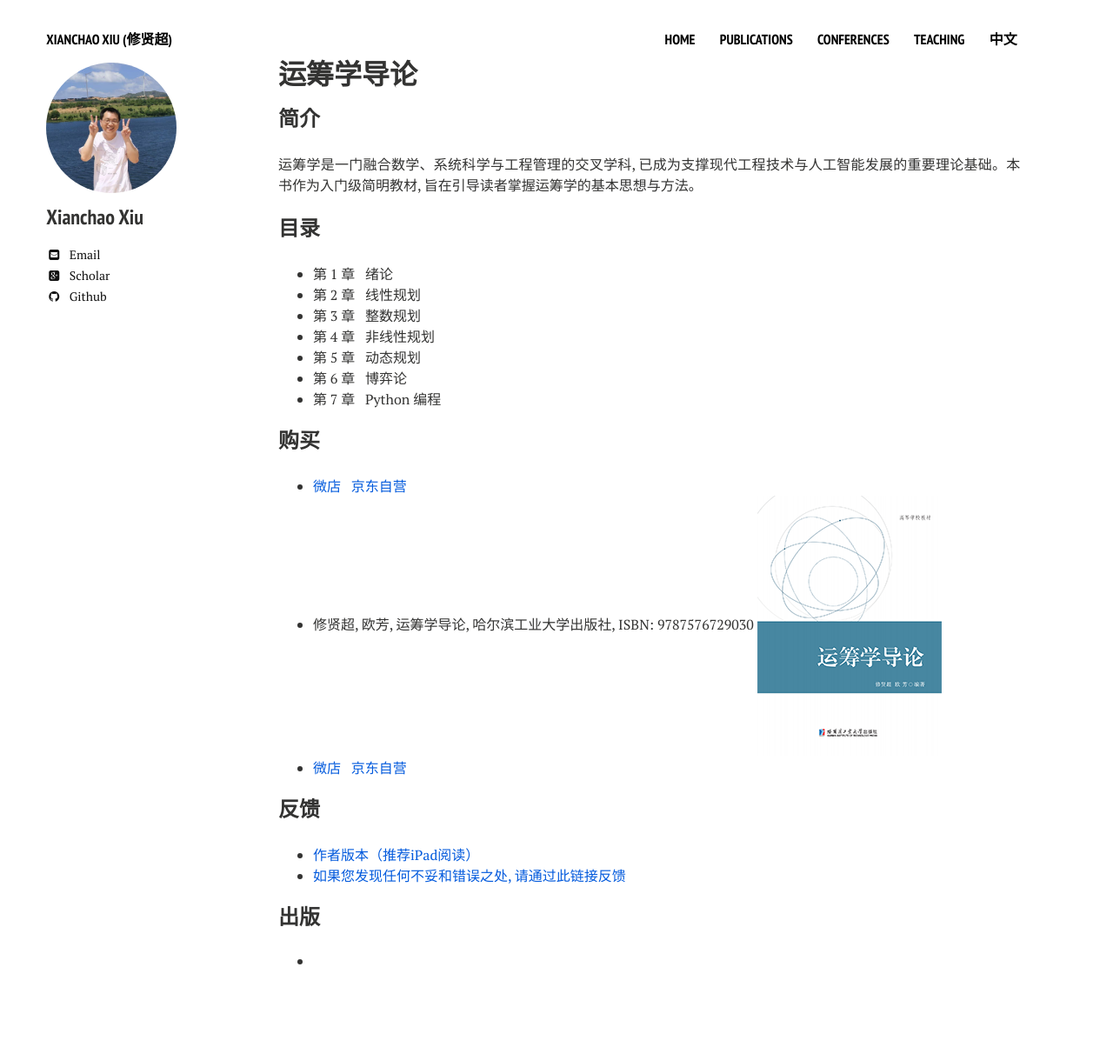
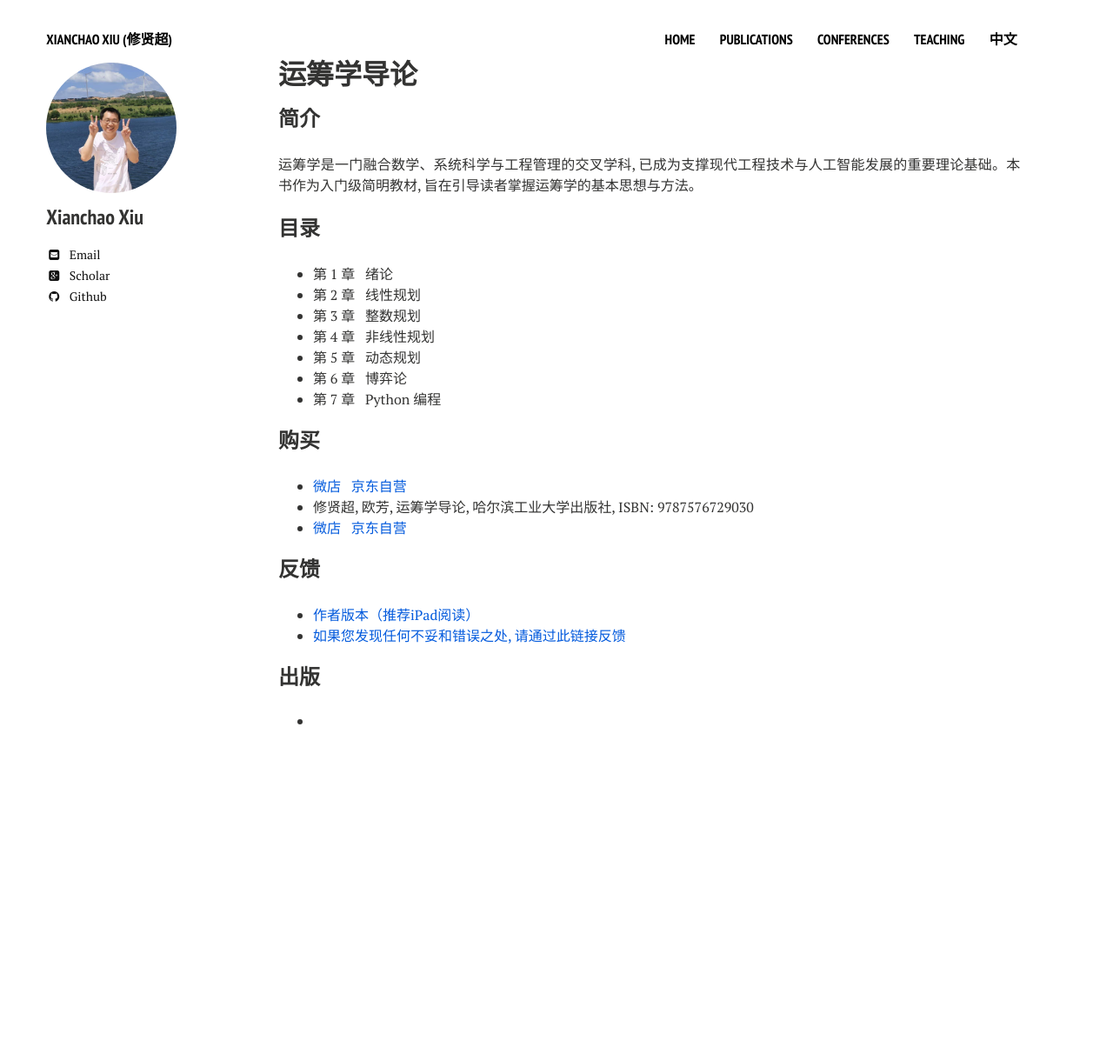
Before and after one commit to xianchaoxiu/xianchaoxiu.github.io, a Jekyll site: the page built from chinese/book/OR/index.md, in a window 1280 px wide. Shown: the whole page at 87% size. Built offline with Jekyll 4.4.1, drawn with Linux system fonts in a browser that asks for light colours; nearby versions of some CDN libraries; after the commit the page ends 936 px from its top, so only the background shows below that.

Commit message:
Update index.md

```diff
--- a/chinese/book/OR/index.md
+++ b/chinese/book/OR/index.md
@@ -23,7 +23,6 @@ share: false
 ### 购买
 * <a href="https://weidian.com/item.html?itemID=7810621848" class="textlink" target="_blank"> 微店 </a> &nbsp;  <a href="https://item.jd.com/15450180.html" class="textlink" target="_blank"> 京东自营 </a> <br>
 * 修贤超, 欧芳, 运筹学导论, 哈尔滨工业大学出版社, ISBN: 9787576729030
-![alt text](./book.png)
 * <a href="https://weidian.com/item.html?itemID=7810621848" class="textlink" target="_blank"> 微店 </a> &nbsp;  <a href="https://item.jd.com/15450180.html" class="textlink" target="_blank"> 京东自营 </a> <br>
 
 ### 反馈
```
